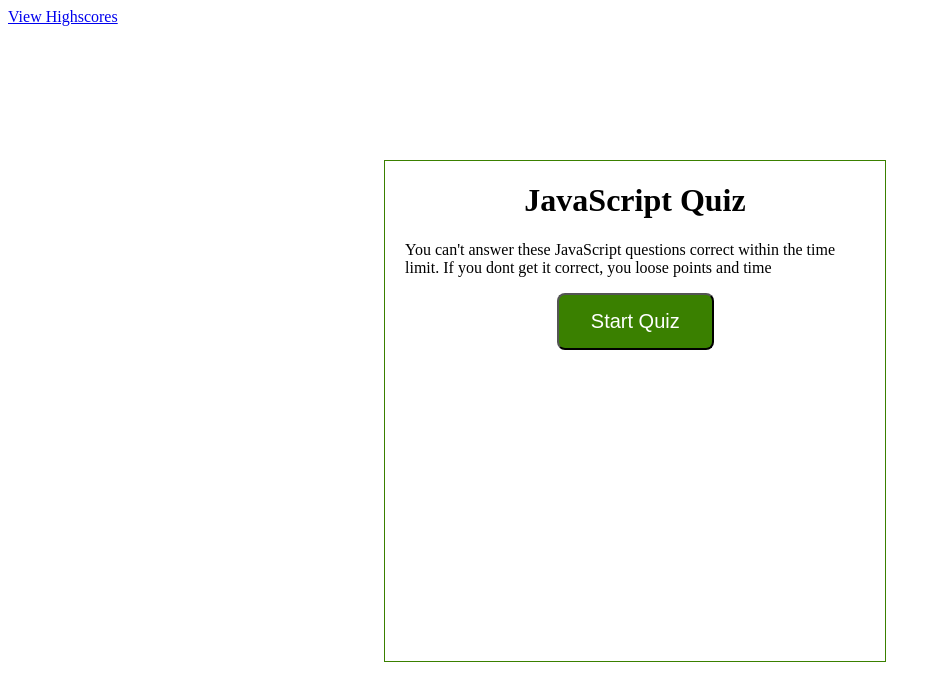
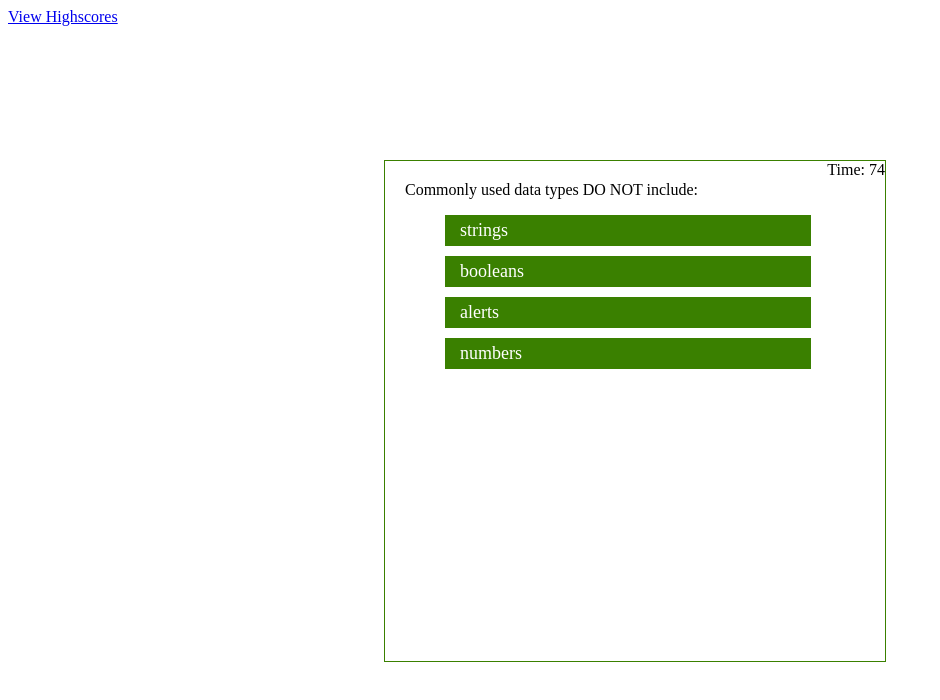
Before and after one commit to ilike3p/bet-you-loose, a plain HTML site: page index.html in a window 1280 px wide. Both pictures are taken after a click on the button "Start Quiz". Shown: the whole page, without its empty margins (0-940 px from the left). Drawn offline with Linux system fonts and the light colour scheme.

Commit message:
Got scripts running and populating w/local storage

```diff
--- a/index.html
+++ b/index.html
@@ -6,11 +6,11 @@
     <meta name="viewport" content="width=device-width, initial-scale=1.0">
     <link rel="stylesheet" href="/style.css">
 
-    <title>Bet you loose Java Quiz</title>
+    <title>Bet-You-Loose-Java-Quiz</title>
 </head>
 
 <body>
-    <!-- link to Historical High Scored -->
+    <!-- link to Prior High Score -->
     <a href="highScores.html">View Highscores</a>
 
 
@@ -20,7 +20,7 @@
         <!-- Div for  content -->
         <div id="questionsDiv">
             <h1>JavaScript Quiz</h1>
-            <p>You can't answer these JavaScript questions correct within the time limit. If you dont get it correct, you loose points and time</p>
+            <p>Answer these JavaScript questions correct within the time limit. If you dont get it correct, you loose points and time</p>
             <ul id="choicesUl"></ul>
             <!-- Button -->
             <button id="startTime">Start Quiz</button>
--- a/questions.js
+++ b/questions.js
@@ -1,7 +1,7 @@
-// Created variables for questions
+// Var with array and object for questions
 var questions = [
     {
-        title: "Common used data types DO NOT include:",
+        title: "Commonly used data types DO NOT include:",
         choices: ["strings", "booleans", "alerts", "numbers"],
         answer: "alerts"
     },
@@ -27,21 +27,28 @@ var questions = [
     },
 
 ];
-
 // Declared variables
 var score = 0;
 var questionIndex = 0;
 
-// Start code
+// Start working code
 // Declared variables
 var currentTime = document.querySelector("#currentTime");
 var timer = document.querySelector("#startTime");
 var questionsDiv = document.querySelector("#questionsDiv");
-var wrapper = document.querySelector("#wrappers");
+var wrapper = document.querySelector("#wrapper");
 
-// Activates timer on button, shows user a display on the screen
+// Seconds left is 15 seconds per question:
+var secondsLeft = 76;
+// Holds interval time
+var holdInterval = 0;
+// Holds penalty time
+var penalty = 10;
+// Creates new element
+var ulCreate = document.createElement("ul");
+
+// Triggers timer on button, shows user a display on the screen
 timer.addEventListener("click", function () {
-
     // We are checking zero because its originally set to zero
     if (holdInterval === 0) {
         holdInterval = setInterval(function () {
@@ -58,7 +65,7 @@ timer.addEventListener("click", function () {
     render(questionIndex);
 });
 
-// Renders questions and choices on page:
+// Renders questions and choices to page:
 function render(questionIndex) {
     // Clears existing data
     questionsDiv.innerHTML = "";
@@ -79,7 +86,7 @@ function render(questionIndex) {
         listItem.addEventListener("click", (compare));
     })
 }
-    // Event to compare choices with answer
+// Event to compare choices with answer
 function compare(event) {
     var element = event.target;
 
@@ -93,13 +100,13 @@ function compare(event) {
             createDiv.textContent = "Correct! The answer is:  " + questions[questionIndex].answer;
             // Correct condition
         } else {
-            // Incorrect answers will deduct points
+            // Will deduct -5 seconds off secondsLeft for wrong answers
             secondsLeft = secondsLeft - penalty;
             createDiv.textContent = "Wrong! The correct answer is:  " + questions[questionIndex].answer;
         }
 
     }
-    //  Determines number question user is on
+    // Question Index determines number question user is on
     questionIndex++;
 
     if (questionIndex >= questions.length) {
@@ -112,7 +119,7 @@ function compare(event) {
     questionsDiv.appendChild(createDiv);
 
 }
-//  will append last page
+// All done will append last page
 function allDone() {
     questionsDiv.innerHTML = "";
     currentTime.innerHTML = "";
@@ -140,14 +147,14 @@ function allDone() {
         questionsDiv.appendChild(createP2);
     }
 
-    // Labels
+    // Label
     var createLabel = document.createElement("label");
     createLabel.setAttribute("id", "createLabel");
     createLabel.textContent = "Enter your initials: ";
 
     questionsDiv.appendChild(createLabel);
 
-    // inputs
+    // input
     var createInput = document.createElement("input");
     createInput.setAttribute("type", "text");
     createInput.setAttribute("id", "initials");
@@ -163,7 +170,7 @@ function allDone() {
 
     questionsDiv.appendChild(createSubmit);
 
-    // Event listener to save initials into local storage
+    // Event listener to capture initials and local storage for initials and score
     createSubmit.addEventListener("click", function () {
         var initials = createInput.value;
 
@@ -186,10 +193,8 @@ function allDone() {
             allScores.push(finalScore);
             var newScore = JSON.stringify(allScores);
             localStorage.setItem("allScores", newScore);
-            // link to final page
-            window.location.replace("")
+            // Travels to final page
+            window.location.replace("./highScores.html");
         }
     });
-
-
 }
```
Also changed, not shown: highScores.js (+5 -4 lines).
